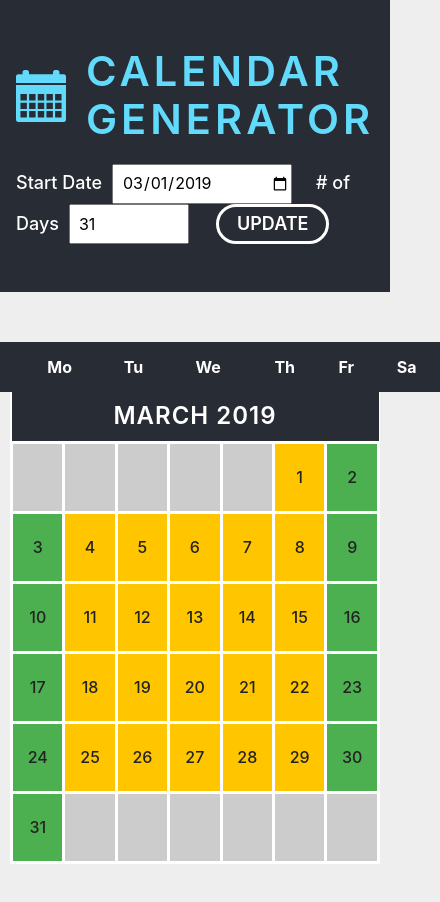
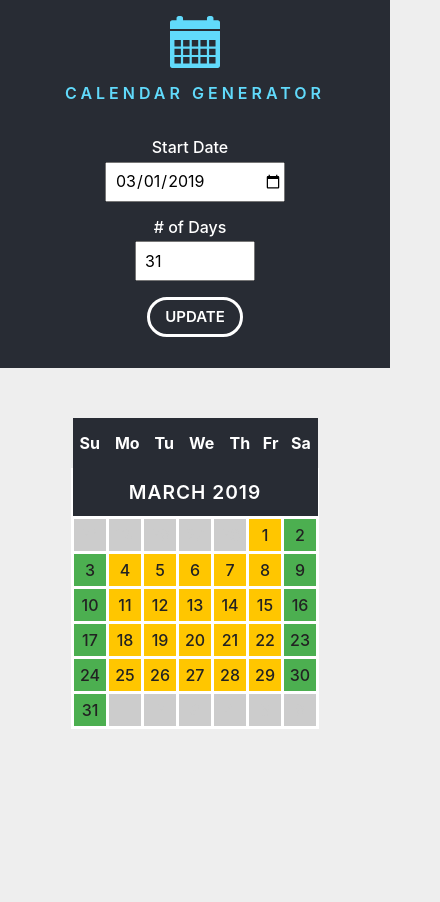
Before and after one commit to davidysoards/calendar-generator, a React (Create React App) app: page / in a window 390 px wide. Shown: the top 902 px of the page, 440 px wide, since content can reach past the window. After the commit the page ends 844 px from the top, so only its background shows below. Built offline with nearby package versions, Linux system fonts and the light colour scheme.

Commit message:
+ responsive css

```diff
--- a/src/scss/_main.scss
+++ b/src/scss/_main.scss
@@ -13,6 +13,9 @@ h2 {
   text-transform: uppercase;
   letter-spacing: 1px;
   font-weight: 600;
+  @media (max-width: 768px) {
+    font-size: 1.2em;
+  }
 }
 
 .app-container {
@@ -29,21 +32,40 @@ header {
   // padding-bottom: 3em;
   margin: 3em 1em;
   color: white;
+  @media (max-width: 768px) {
+    margin: 1em;
+  }
 }
 .app-identity {
   display: flex;
   align-items: center;
   margin: 0 0 2rem 0;
+  @media (max-width: 768px) {
+    flex-direction: column;
+  }
+
   h1 {
-    margin-left: 2rem;
+    margin: 1em 0;
+    @media (max-width: 768px) {
+      font-size: 1.6rem;
+    }
   }
 }
 
 .app-inputs {
+  display: flex;
+  align-items: center;
+  @media (max-width: 768px) {
+    flex-direction: column;
+  }
   label {
     padding-right: 1rem;
     font-size: 1.8rem;
     font-weight: 500;
+    @media (max-width: 768px) {
+      margin-bottom: 0.3em;
+      font-size: 1.6rem;
+    }
   }
   input {
     height: 40px;
@@ -59,6 +81,10 @@ header {
       color: white;
       background: $blue-gray;
       transition: 300ms;
+      @media (max-width: 768px) {
+        margin: 0 0 1em 0;
+        font-size: 1.5rem;
+      }
       &:hover {
         color: $blue-gray;
         background: white;
@@ -68,10 +94,16 @@ header {
       width: 180px;
       padding-left: 0.5em;
       margin-right: 1.5em;
+      @media (max-width: 768px) {
+        margin: 0 0 1em 0;
+      }
     }
     &#days {
       width: 120px;
       padding-left: 0.5em;
+      @media (max-width: 768px) {
+        margin: 0 0 1em 0;
+      }
     }
   }
 }
@@ -85,6 +117,9 @@ header {
 
 .days-of-week-header {
   width: $td-size * 7;
+  @media (max-width: 768px) {
+    width: $td-small-size * 7;
+  }
 }
 
 table {
@@ -102,6 +137,11 @@ th {
 td {
   text-align: center;
   height: $td-size;
+  @media (max-width: 768px) {
+    height: $td-small-size;
+    width: $td-small-size;
+  }
+
   width: $td-size;
   border: 3px solid white;
   background-color: $yellow;
--- a/src/scss/_variables.scss
+++ b/src/scss/_variables.scss
@@ -13,3 +13,4 @@ $invalid: #cccccc;
 // =NUMBERS
 // =========================================================
 $td-size: 70px;
+$td-small-size: 35px;
```
